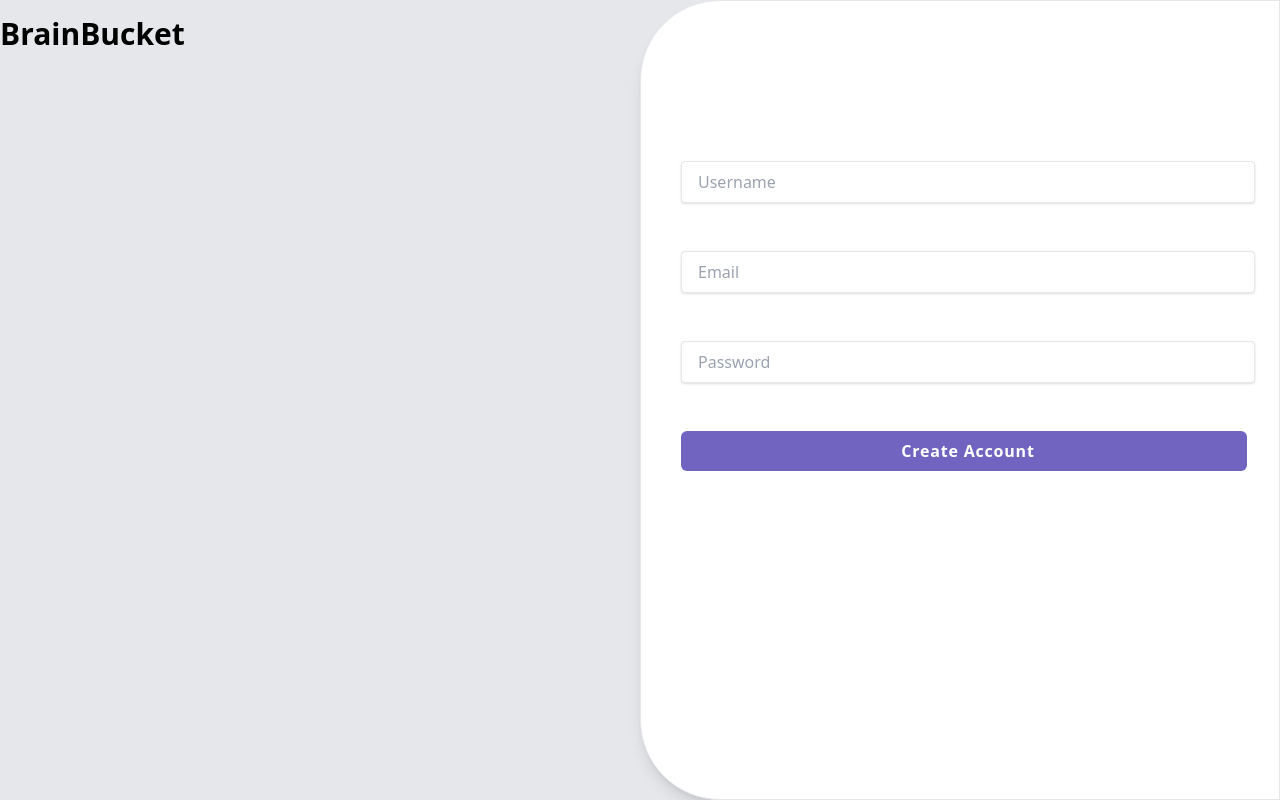
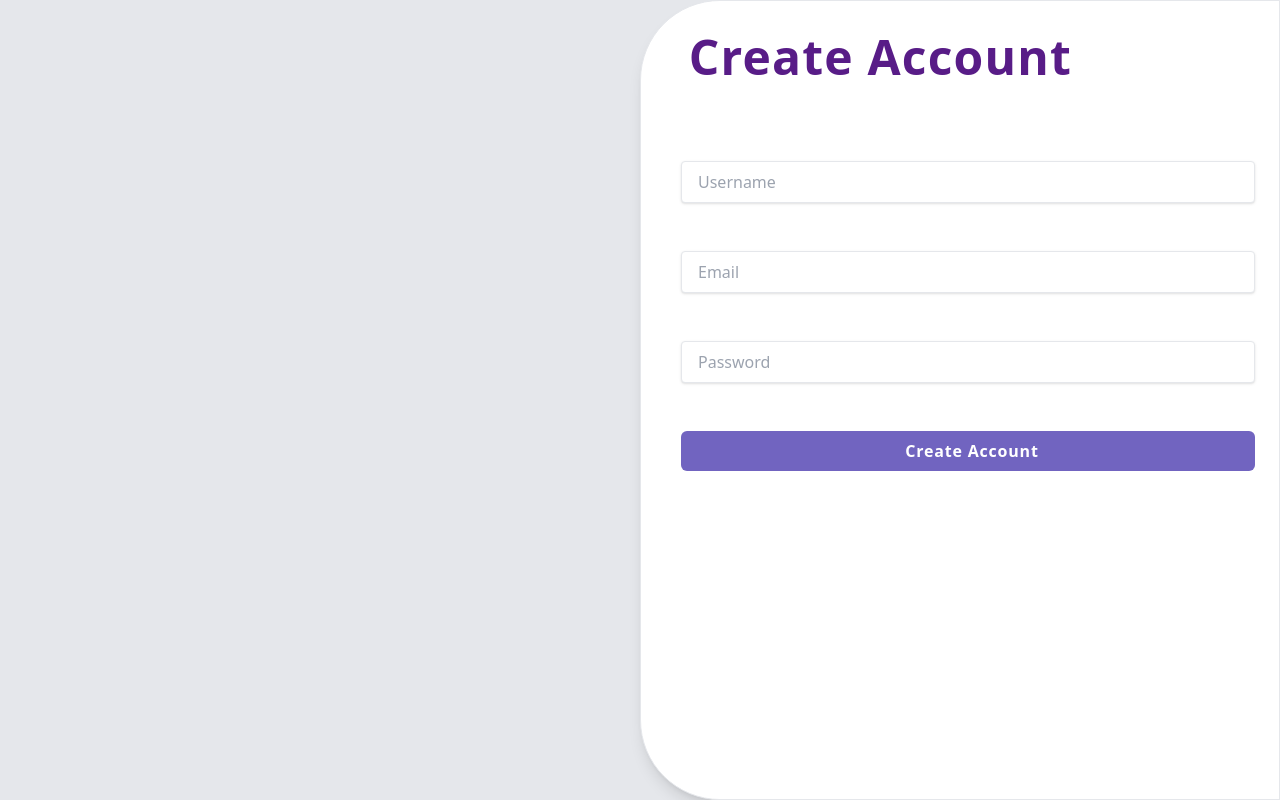
Before and after one commit to SAHILSHANGLOO35/DevOps_BrainBucket, a React (Vite) app in the folder client/: page /signup in a window 1280 px wide. Built offline with nearby package versions, Linux system fonts and the light colour scheme.

Commit message:
Just some UI touches

```diff
--- a/client/package.json
+++ b/client/package.json
@@ -11,12 +11,16 @@
   },
   "dependencies": {
     "axios": "^1.7.9",
+    "clsx": "^2.1.1",
+    "framer-motion": "^11.15.0",
     "react": "^18.3.1",
     "react-dom": "^18.3.1",
-    "react-router-dom": "^7.0.2"
+    "react-router-dom": "^7.0.2",
+    "tailwind-merge": "^2.5.5"
   },
   "devDependencies": {
     "@eslint/js": "^9.15.0",
+    "@types/node": "^22.10.2",
     "@types/react": "^18.3.12",
     "@types/react-dom": "^18.3.1",
     "@vitejs/plugin-react": "^4.3.4",
--- a/client/src/components/Sidebar.tsx
+++ b/client/src/components/Sidebar.tsx
@@ -11,7 +11,7 @@ export function Sidebar() {
                 <div className="cursor-pointer">
                     <BrainIcon />
                 </div>
-                <div>BrainBucket</div>
+                <div className="text-purple-900 font-bold">BrainBucket</div>
             </div>
             <div className="pl-6 pt-4">
                 <SideBarItem icon={<TwitterIcon />} text="Twitter" />
--- a/client/src/pages/SharedContent.tsx
+++ b/client/src/pages/SharedContent.tsx
@@ -27,8 +27,8 @@ export function SharedContent() {
             <Sidebar />
             <div className="min-h-screen bg-gray-100 ml-60 border-2">
                 <div className="p-4">
-                    <h1 className="text-2xl font-bold mb-4 flex justify-center">
-                        Shared by {username.toUpperCase() || "Unknown User"}
+                    <h1 className="text-3xl font-bold tracking-wide mb-4 flex justify-center">
+                        Shared by <span className="pl-2 text-purple-900">{username.toUpperCase() || "Unknown User"}</span>
                     </h1>
                     <div className="flex gap-4 flex-wrap mt-10">
                         {contentList.length > 0 ? (
--- a/client/src/pages/Signin.tsx
+++ b/client/src/pages/Signin.tsx
@@ -23,21 +23,28 @@ export function Signin() {
     }
 
     return (
-        <div className="h-screen w-screen bg-gray-200 flex">
-            <div className="text-3xl font-semibold tracking-normal mt-4 mr-0">
-                BrainBucket
-            </div>
-
-            <div
-                className="bg-white border w-1/2 p-8 pt-16 ml-auto shadow-lg"
+        <div>
+            <div className="h-screen w-screen flex bg-gray-200 overflow-hidden">
+                <div className="bg-white border w-1/2 p-8 ml-auto shadow-lg"
                     style={{
                         borderTopLeftRadius: "5rem",
                         borderBottomLeftRadius: "5rem",
                     }}
                 >
-                <Input reference={emailRef} placeholder="Email" className="w-full px-4 mt-24  text-gray-500 font-medium  outline-purple-600" />
-                <Input reference={passwordRef} placeholder="Password" className="w-full px-4 mt-10  text-gray-500 font-medium outline-purple-600" />
-                <div className="flex justify-center mt-10 pl-2 ">
+                    <div className="text-5xl font-bold tracking-wide fixed right-52 text-purple-900">
+                        Welcome Back
+                    </div>
+                    <Input
+                        reference={emailRef}
+                        placeholder="Email"
+                        className="w-full px-4 mt-32 text-gray-500 font-medium  outline-purple-600"
+                    />
+                    <Input
+                        reference={passwordRef}
+                        placeholder="Password"
+                        className="w-full px-4 mt-10 text-gray-500 font-medium outline-purple-600"
+                    />
+                    <div className="flex justify-center mt-10 ml-2 w-full">
                         <Button
                             onClick={signin}
                             loading={false}
@@ -48,5 +55,6 @@ export function Signin() {
                     </div>
                 </div>
             </div>
+        </div>
     );
 }
--- a/client/src/pages/Signup.tsx
+++ b/client/src/pages/Signup.tsx
@@ -9,36 +9,49 @@ export function Signup() {
     const usernameRef = useRef<HTMLInputElement>();
     const passwordRef = useRef<HTMLInputElement>();
     const emailRef = useRef<HTMLInputElement>();
-    const navigate = useNavigate()
+    const navigate = useNavigate();
 
     async function signup() {
         const username = usernameRef.current?.value;
         const password = passwordRef.current?.value;
         const email = emailRef.current?.value;
-        await axios.post(`${ BACKEND_URL }/api/v1/signup`, {
+        await axios
+            .post(`${BACKEND_URL}/api/v1/signup`, {
                 username,
                 password,
-                email
-        }).then(() => navigate(`/signin`))
+                email,
+            })
+            .then(() => navigate(`/signin`));
     }
 
     return (
-        <div className="h-screen w-screen bg-gray-200 flex">
-            <div className="text-3xl font-semibold tracking-normal mt-4 mr-0">
-                BrainBucket
-            </div>
-
-            <div
-                className="bg-white border w-1/2 p-8 pt-16 ml-auto shadow-lg"
+        <div>
+            <div className="h-screen w-screen flex bg-gray-200 overflow-hidden">
+                <div className="bg-white border w-1/2 p-8 ml-auto shadow-lg"
                     style={{
                         borderTopLeftRadius: "5rem",
                         borderBottomLeftRadius: "5rem",
                     }}
                 >
-                <Input reference={usernameRef} placeholder="Username" className="w-full px-4 mt-24 text-gray-500 font-medium outline-purple-600" />
-                <Input reference={emailRef} placeholder="Email" className="w-full px-4 mt-10  text-gray-500 font-medium  outline-purple-600" />
-                <Input reference={passwordRef} placeholder="Password" className="w-full px-4 mt-10  text-gray-500 font-medium outline-purple-600" />
-                <div className="flex justify-center mt-10 pl-2 ">
+                    <div className="text-5xl font-bold tracking-wide fixed right-52 text-purple-900">
+                        Create Account
+                    </div>
+                    <Input
+                        reference={usernameRef}
+                        placeholder="Username"
+                        className="w-full px-4 mt-32 text-gray-500 font-medium outline-purple-600"
+                    />
+                    <Input
+                        reference={emailRef}
+                        placeholder="Email"
+                        className="w-full px-4 mt-10 text-gray-500 font-medium  outline-purple-600"
+                    />
+                    <Input
+                        reference={passwordRef}
+                        placeholder="Password"
+                        className="w-full px-4 mt-10 text-gray-500 font-medium outline-purple-600"
+                    />
+                    <div className="flex justify-center mt-10 ml-2 w-full">
                         <Button
                             onClick={signup}
                             loading={false}
@@ -49,5 +62,6 @@ export function Signup() {
                     </div>
                 </div>
             </div>
+        </div>
     );
 }
```
Also changed, not shown: client/tailwind.config.ts (renamed from client/tailwind.config.js), 1 other file (tests, documents, lock files or other folders). Lines whose indentation alone changed are shown as unchanged.
